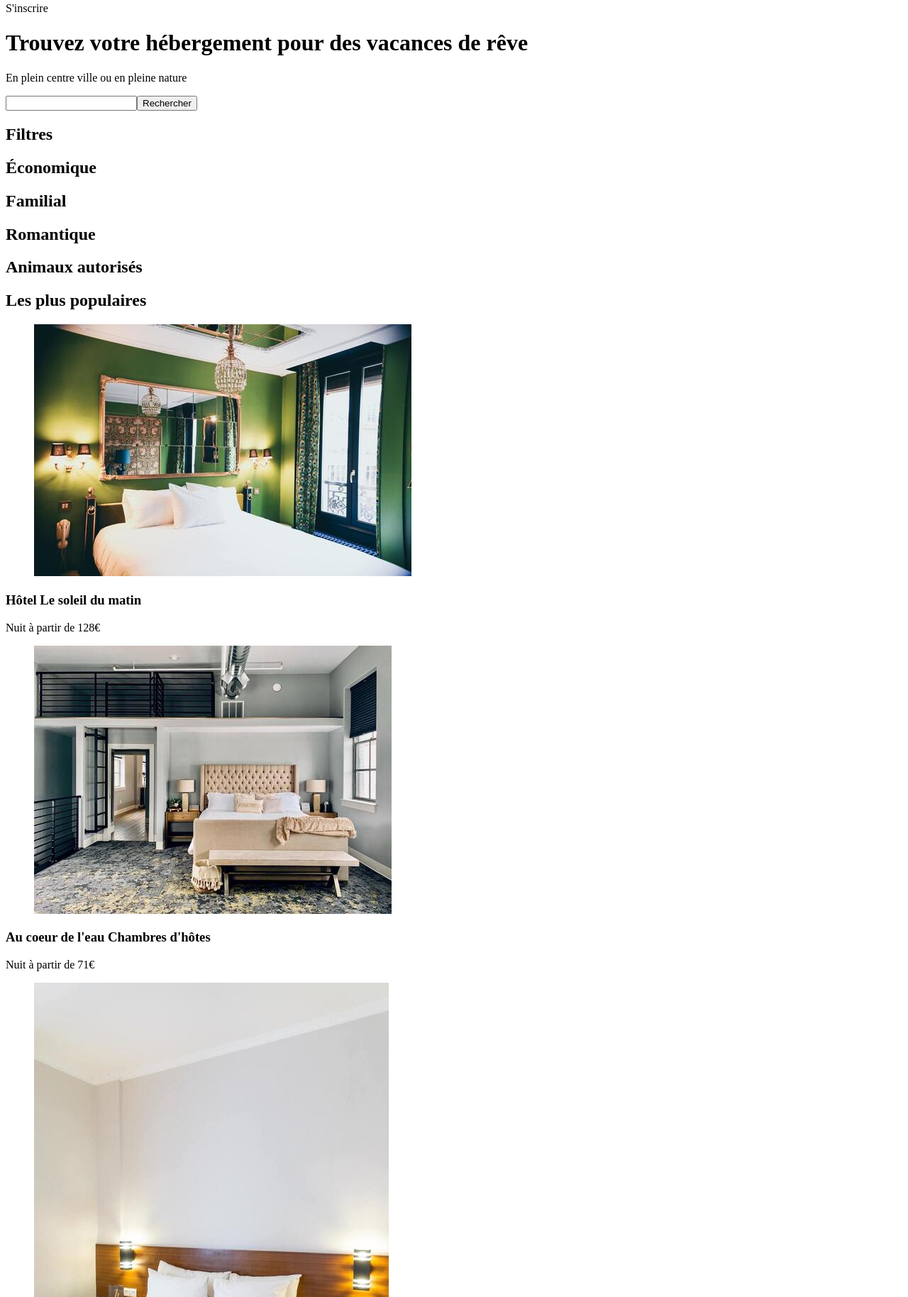
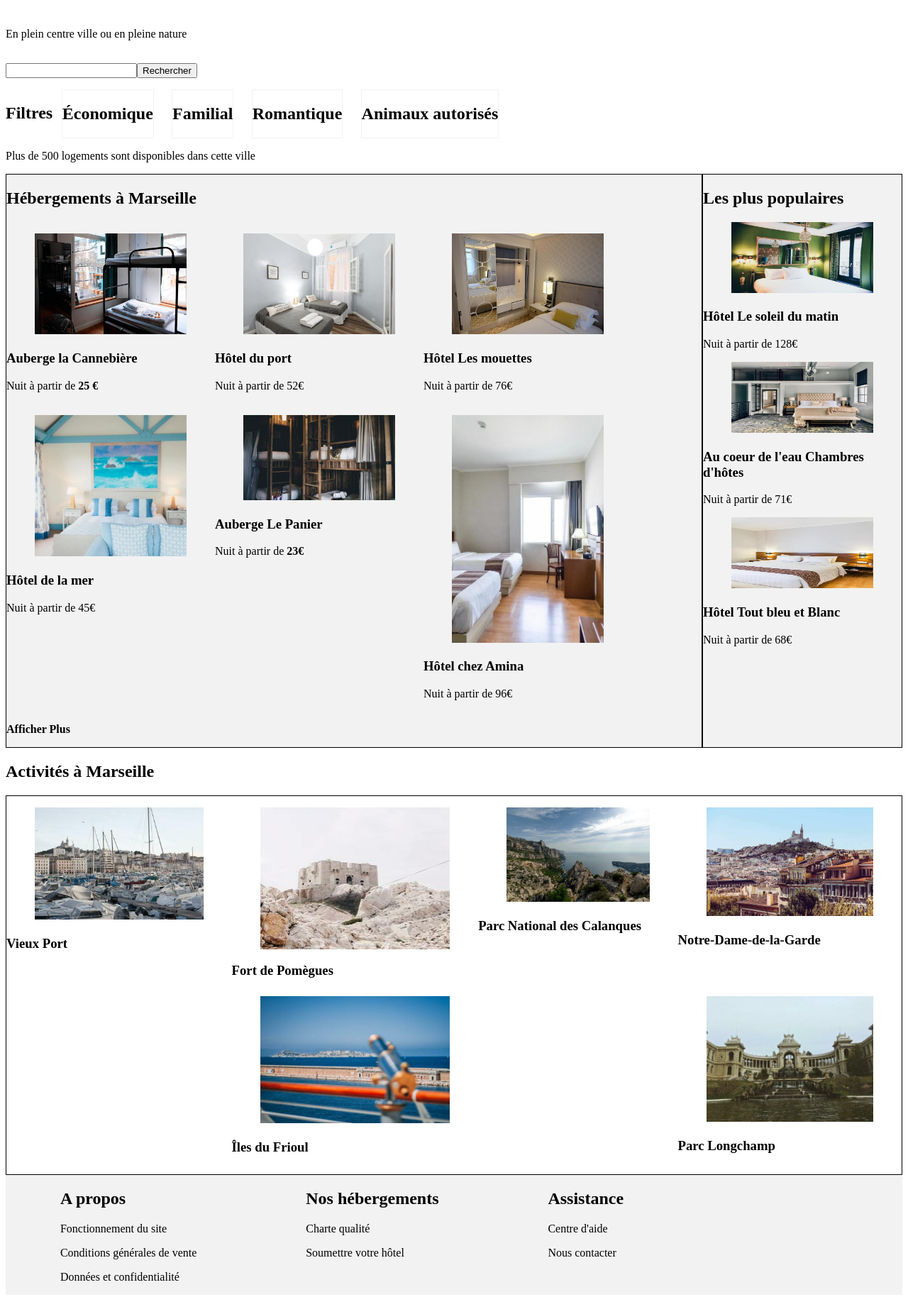
Before and after one commit to TriupLauro/KestelmanValentin_2_24032021, a plain HTML site: page index.html in a window 1280 px wide. Shown: the part 146-1974 px from the top of the page at 71% size. Drawn offline with Linux system fonts and the light colour scheme.

Commit message:
Disposition approximative, sans icônes

```diff
--- a/index.html
+++ b/index.html
@@ -15,7 +15,7 @@
 				<nav>
 					<p>Hébergements</p>
 					<p>Activités</p>
-					<p>S'inscrire</p>
+					<p><strong>S'inscrire</strong></p>
 				</nav>
 			</header>
 
@@ -44,13 +44,14 @@
 						<h2>Animaux autorisés</h2>
 					</div>
 				</div>
+				<p id="information">Plus de 500 logements sont disponibles dans cette ville</p>
 			</div>
 
 			<section id="conteneur_hébergements">
 				<aside id="populaires">
 					<h2>Les plus populaires <!-- Rajouter l'icône --></h2>
 					<div id="liste_populaires">
-						<div class="Carte populaires">
+						<div class="Carte populaire">
 							<figure class="Photo populaire">
 								<img src="images/hebergements/4_small/emile-guillemot-Bj_rcSC5XfE-unsplash.jpg" alt="Photo de chambre" />
 							</figure>
@@ -136,34 +137,41 @@
 							<p class="Note" id="étoiles_Amina"><!-- 5 étoiles --></p>
 						</div>
 					</div>
+					<p><strong>Afficher Plus</strong></p>
 				</section>
 			</section>
 
 			<section id="conteneur_activités">
 				<h2>Activités à Marseille</h2>
+				<div id="liste_activités">
+					<div class="Triplette">
 						<div class="Carte activité">
-					<figure class="Photo activité longue">
+							<figure class="Photo longue">
 								<img src="images/activites/4_small/reno-laithienne-QUgJhdY5Fyk-unsplash.jpg" alt="Bâteaux amarrés" />
 							</figure>
 							<h3>Vieux Port</h3>
 						</div>
 
-				<div class="conteneur deux cartes activités">
-					<div class="carte supérieure">
-						<figure class="Photo activité supérieure">
-							<img src="images/activites/4_small/paul-hermann-QFTrLdQIRhI-unsplash.jpg" alt="Fort lointain audessus de récifs" />
+						<div class="Conteneur deux cartes">
+							<div class="Carte activité">
+								<figure class="Photo supérieure">
+									<div id="fort_pomègues">
+										<!-- Mit en background à la place de <img src="images/activites/4_small/paul-hermann-QFTrLdQIRhI-unsplash.jpg" alt="Fort lointain audessus de récifs" /> -->
+									</div>
 								</figure>
 								<h3>Fort de Pomègues</h3>
 							</div>
 
-					<div class="carte inférieure">
-						<figure class="Photo activité inférieure">
+							<div class="Carte activité">
+								<figure class="Photo inférieure">
 									<img src="images/activites/4_small/kevin-hikari-rV_Qd1l-VXg-unsplash.jpg" alt="Longue vue vers une île au loin" />
 								</figure>
 								<h3>Îles du Frioul</h3>
 							</div>
 						</div>
+					</div>
 
+					<div class="Triplette">
 						<div class="Carte activité">
 							<figure class="Photo activité longue">
 								<img src="images/activites/4_small/kilyan-sockalingum-NR8-cBCN3aI-unsplash.jpg" alt="Récif au bord de mer" />
@@ -171,19 +179,21 @@
 							<h3>Parc National des Calanques</h3>
 						</div>
 
-				<div class="conteneur deux cartes activités">
-					<div class="carte supérieure">
+						<div class="Conteneur deux cartes">
+							<div class="Carte activité">
 								<figure class="Photo activité supérieure">
 									<img src="images/activites/4_small/florian-wehde-xW9e8gdotxI-unsplash.jpg" alt="Eglise sur une colline avec des arbres, en arrière plan de la ville" />
 								</figure>
 								<h3>Notre-Dame-de-la-Garde</h3>
 							</div>
 
-					<div class="carte inférieure">
+							<div class="Carte activité">
 								<figure class="Photo activité inférieure">
 									<img src="images/activites/4_small/lena-paulin-wH2-EJoDcV0-unsplash.jpg" alt="Fontaine dans un parc" />
 								</figure>
 								<h3>Parc Longchamp</h3>
+							</div>
+						</div>
 					</div>
 				</div>
 			</section>
@@ -208,6 +218,7 @@
 				<p>Centre d'aide</p>
 				<p>Nous contacter</p>
 			</section>
+
 		</footer>
 	</body>
 </html>
--- a/styles.css
+++ b/styles.css
@@ -1,4 +1,138 @@
+/*Le bas*/
 footer
 {
     display:flex;
+    justify-content: space-around;
+    background-color: rgb(242,242,242);
 }
+
+#assistance
+{
+    margin-right: 25%;
+}
+
+/*L'en tête*/
+#principal
+{
+    display: flex;
+    justify-content: space-between;
+}
+
+#logo
+{
+    flex: 3;
+}
+
+nav
+{
+    display: flex;
+    flex: 1;
+    justify-content: space-between;
+}
+
+/* Titre avec barre de recherche et filtres */
+#conteneur_recherche
+{
+    display: flex;
+    flex-direction: column;
+}
+
+#conteneur_filtres
+{
+    display: flex;
+    flex-direction: row;
+}
+
+#conteneur_filtres div
+{
+    border: #F2F2F2 1px solid;
+    margin: 0 1% 0 1%;
+}
+
+/* Hébergements */
+
+#conteneur_hébergements
+{
+    display: flex;
+    flex-direction: row-reverse;
+    justify-content: space-between;
+}
+
+/* Les plus populaires */
+.Carte.populaire img
+{
+    width: 200px;
+    height: 100px;
+}
+
+#populaires
+{
+    background: #F2F2F2;
+    border: 1px solid black;
+}
+
+/* Hébergements à Marseille */
+#hébergements_Marseille
+{
+    background-color: #F2F2F2;
+    border: 1px solid black;
+}
+
+#liste_hébergements_Marseille
+{
+    display: flex;
+    flex-wrap: wrap;
+}
+
+.Carte.Marseille
+{
+    width: 30%;
+    height: 30%;
+}
+
+.Carte.Marseille img
+{
+    width: 100%;
+    height: 100%;
+}
+
+/* Activités à Marseille */
+#liste_activités
+{
+    display: flex;
+    border: 1px solid black;
+}
+
+.Triplette
+{
+    display: flex;
+}
+
+
+.Carte.activité
+{
+    width: 100%;
+    height: 50%;
+}
+
+.Conteneur.deux.cartes
+{
+    display: flex;
+    flex-direction: column;
+}
+
+.Carte.activité img
+{
+    width: 100%;
+    height: 100%;
+}
+
+/* Contournement pour corriger la photo qui dépasse */
+#fort_pomègues
+{
+    /*overflow: hidden;*/
+    width: 100%;
+    height: 200px;
+    background-image: url(images/activites/4_small/paul-hermann-QFTrLdQIRhI-unsplash.jpg);
+    background-position: -70px;
+}
```
Lines whose indentation alone changed are shown as unchanged.
